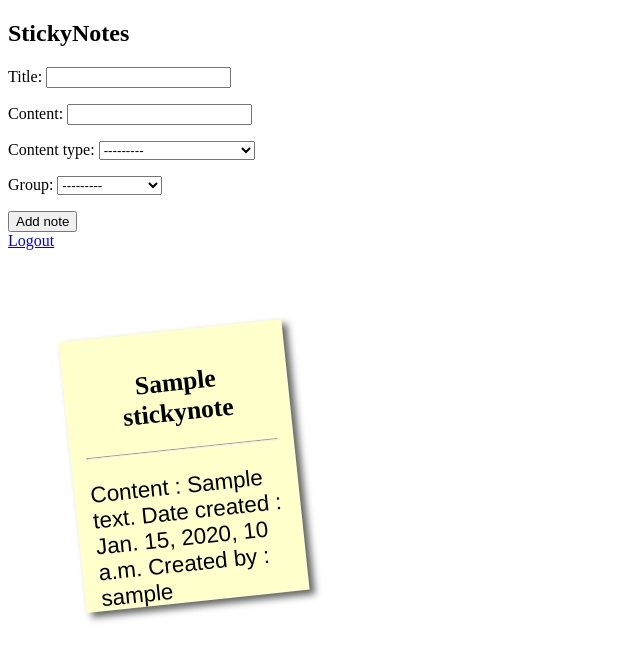
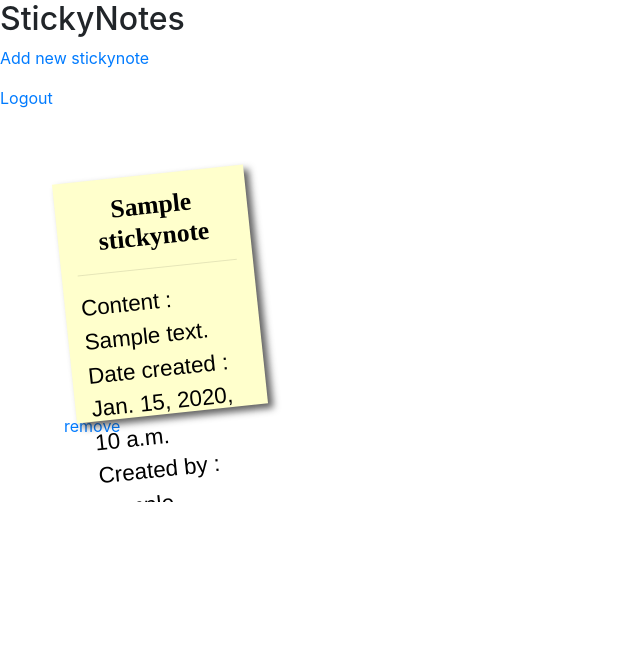
Before and after one commit to HE-Arc/StickyNotes, a Django app: page / in a window 1280 px wide. Shown: the top 661 px of the page, without its empty margins (0-640 px from the left). Run offline with Django 3.2, Linux system fonts and the light colour scheme; a user stored in the database is signed in; tables that the repository leaves empty hold one stand-in row (values such as "Sample post"); some libraries are stand-ins or nearby versions.

Commit message:
add stickynote with modal form, delete stickynote, install bootstrap

```diff
--- a/stickynotes/notes/templates/notes/note.html
+++ b/stickynotes/notes/templates/notes/note.html
@@ -1,5 +1,6 @@
 {% extends 'base.html' %}
 {% load static %}
+{% load bootstrap4 %}
 
 {% block title %}
 Post-it
@@ -9,11 +10,10 @@ Post-it
 
   <h2>StickyNotes</h2>
 
+  <p><a data-toggle="modal" data-target="#modal" href="{% url 'create_stickynotes' %}">Add new stickynote</a></p>
+  <div class="modal fade" id="modal"></div>
+
   {% if user.is_authenticated %}
-    <form method='POST' action=''>{% csrf_token %}
-        {{ form.as_p }}
-        <input type='submit' value='Add note'>
-    </form>
     <a href="/admin/logout">Logout</a>
   {% else %}
     <a href="/admin">Login</a>
@@ -24,7 +24,7 @@ Post-it
     <ul>
       {% for stickynote in stickynotes.all %}
         <li>
-          <a href="#">
+          <a href="#" class="postit_link">
             <h2>{{ stickynote.title }}</h2><hr/>
             <p>
               Content : {{ stickynote.content }}
@@ -32,9 +32,26 @@ Post-it
               Created by : {{ stickynote.user_created }}
             </p>
           </a>
+          <a href="{% url 'delete_stickynotes' stickynote.id %}">remove</a>
         </li>
+      {% empty %}
+        <li>No stickynote</li>
       {% endfor %}
     </ul>
   </div>
 
 {% endblock %}
+
+{% block javascript %}
+  <script>
+  $('#modal').on('show.bs.modal', function (event) {
+      var modal = $(this)
+      $.ajax({
+          url: "{% url 'create_stickynotes' %}",
+          context: document.body
+      }).done(function(response) {
+          modal.html(response);
+      });
+  });
+  </script>
+{% endblock %}
--- a/stickynotes/notes/urls.py
+++ b/stickynotes/notes/urls.py
@@ -3,4 +3,6 @@ from . import views
 
 urlpatterns = [
     path('', views.home),
+    path('create', views.create, name='create_stickynotes'),
+    path('delete/<int:id_stickynote>', views.delete, name='delete_stickynotes')
 ]
--- a/stickynotes/notes/views.py
+++ b/stickynotes/notes/views.py
@@ -1,14 +1,24 @@
 from django.shortcuts import render
+from django.shortcuts import redirect
 from notes.models import StickyNote
 from notes.forms import StickyNoteForm
 
 # Create your views here.
 def home(request):
     stickynotes = StickyNote.objects.all()
+    return render(request, 'notes/note.html', {'stickynotes' : stickynotes})
+
+def create(request):
+    stickynotes = StickyNote.objects.all()
     form = StickyNoteForm(request.POST or None)
     if form.is_valid():
         save_it = form.save(commit=False)
         save_it.user_created = request.user
         save_it.save()
+        return redirect(home)
+    return render(request, 'notes/note_create_form.html', {'stickynotes' : stickynotes, 'form' : form})
 
-    return render(request, 'notes/note.html', {'stickynotes' : stickynotes, 'form' : form})
+def delete(request, id_stickynote):
+    stickynote = StickyNote.objects.get(id=id_stickynote)
+    stickynote.delete()
+    return redirect(home)
--- a/stickynotes/static/css/postit.css
+++ b/stickynotes/static/css/postit.css
@@ -16,7 +16,7 @@ max-width:100%;
   padding:3em;
 }
 
-.snote ul li a{
+.snote ul li .postit_link {
   text-decoration:none;
   color:#000;
   background:#ffc;
@@ -35,7 +35,7 @@ max-width:100%;
   -webkit-transition:-webkit-transform .15s linear;
 }
 
-.snote ul li:nth-child(even) a{
+.snote ul li:nth-child(even) .postit_link {
   -o-transform:rotate(4deg);
   -webkit-transform:rotate(4deg);
   -moz-transform:rotate(4deg);
@@ -44,7 +44,7 @@ max-width:100%;
   background:#cfc;
 }
 
-.snote ul li:nth-child(3n) a{
+.snote ul li:nth-child(3n) .postit_link {
   -o-transform:rotate(-3deg);
   -webkit-transform:rotate(-3deg);
   -moz-transform:rotate(-3deg);
@@ -53,7 +53,7 @@ max-width:100%;
   background:#ccf;
 }
 
-.snote ul li:nth-child(5n) a{
+.snote ul li:nth-child(5n) .postit_link {
   -o-transform:rotate(5deg);
   -webkit-transform:rotate(5deg);
   -moz-transform:rotate(5deg);
@@ -62,7 +62,7 @@ max-width:100%;
   background:#fcf;
 }
 
-.snote ul li a:hover,ul li a:focus{
+.snote ul li a:hover,ul li .postit_link:focus{
   -moz-box-shadow:10px 10px 7px rgba(0,0,0,.7);
   -webkit-box-shadow: 10px 10px 7px rgba(0,0,0,.7);
   box-shadow:10px 10px 7px rgba(0,0,0,.7);
@@ -73,12 +73,12 @@ max-width:100%;
   z-index:5;
 }
 
-.snote ul li{
+.snote ul li {
   margin:1em;
-  float:left;
+  float:left
 }
 
-.snote ul li h2{
+.snote ul li h2 {
   font-size:160%;
   font-weight:bold;
   padding-bottom:0px;
@@ -87,7 +87,7 @@ max-width:100%;
   color:#000;
 }
 
-.snote ul li p{
+.snote ul li p {
   font-family:'Shadows Into Light Two',arial,sans-serif;
   font-size:140%;
   color:#000;
--- a/stickynotes/stickynotes/settings.py
+++ b/stickynotes/stickynotes/settings.py
@@ -41,6 +41,8 @@ INSTALLED_APPS = [
     'django.contrib.sessions',
     'django.contrib.messages',
     'django.contrib.staticfiles',
+    'bootstrap4',
+    'widget_tweaks',
     'notes',
 ]
 
@@ -53,6 +55,8 @@ MIDDLEWARE = [
     'django.contrib.messages.middleware.MessageMiddleware',
     'django.middleware.clickjacking.XFrameOptionsMiddleware',
 ]
+
+CRISPY_TEMPLATE_PACK = 'bootstrap3'
 
 ROOT_URLCONF = 'stickynotes.urls'
 
--- a/stickynotes/templates/base.html
+++ b/stickynotes/templates/base.html
@@ -1,11 +1,15 @@
 {% load static %}
+{% load bootstrap4 %}
 <!doctype html>
 <html>
   <head>
     <meta charset="utf-8">
     <title>{% block title %}Title{% endblock %}</title>
+    {# Stylesheet #}
     <link rel="stylesheet" type="text/css" href="{% static 'css/app.css' %}">
     <link rel="stylesheet" type="text/css" href="{% static 'css/postit.css' %}">
+    {# Load bootstarp CSS #}
+    {% bootstrap_css %}
     {% block stylesheet %}
     {% endblock %}
   </head>
@@ -20,8 +24,11 @@
     <footer>
 
     </footer>
-    <script src="https://code.jquery.com/jquery-3.3.1.min.js"></script>
+    {# javascript #}
+    {# Load bootstrap JavaScript #}
+    {% bootstrap_javascript %}
     <script src="{% static 'js/app.js' %}"></script>
+    <script type="text/javascript" src="//ajax.googleapis.com/ajax/libs/jquery/3.3.1/jquery.min.js"></script>
     {% block javascript %}
     {% endblock %}
   </body>
```
Also changed, not shown: requirements.txt (+7 -1 lines), stickynotes/notes/templates/notes/note_create_form.html (added, +40 -0 lines), stickynotes/notes/migrations/0001_initial.py, stickynotes/notes/migrations/0002_stickynote_title.py (deleted).
